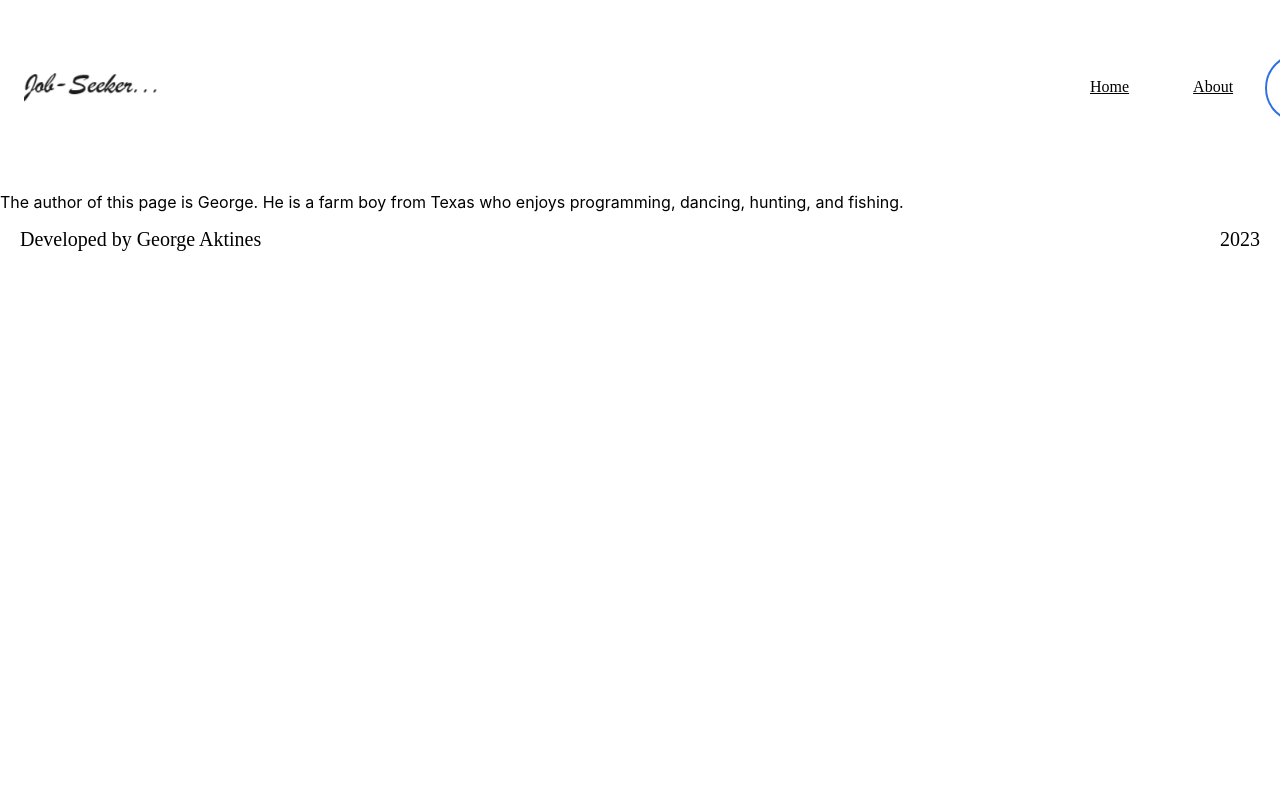
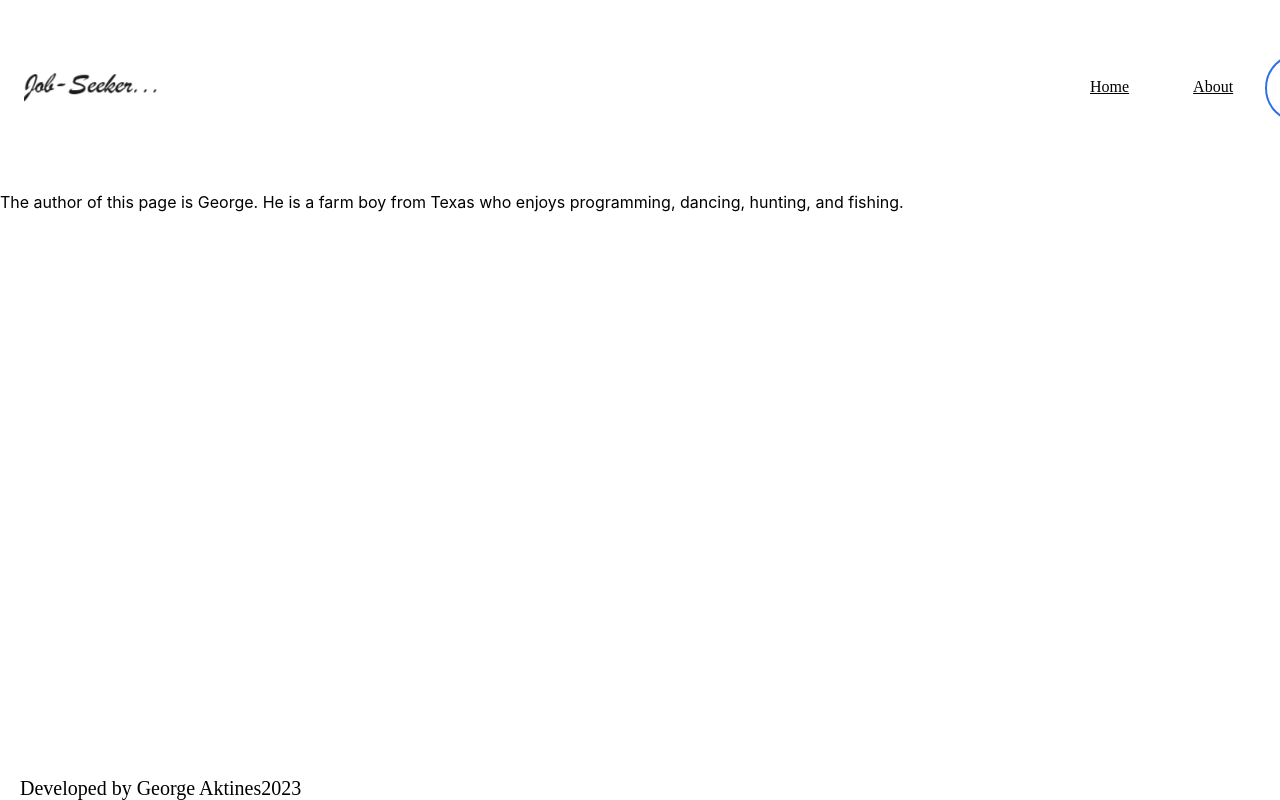
Before and after one commit to Gaktines/job-explorer-frontend, a React app: page /#/about in a window 1280 px wide. Shown: the top 800 px of the page. Built offline with nearby package versions, Linux system fonts and the light colour scheme; no server answers.

Commit message:
jsupdates

```diff
--- a/src/components/App/App.js
+++ b/src/components/App/App.js
@@ -104,7 +104,6 @@ function App() {
   useEffect(() => {
     fetchJobs()
       .then((data) => {
-        console.log(data);
         const apiData = data.results.map((job) => ({
           companyName: job.company.name,
           jobName: job.name,
@@ -112,7 +111,6 @@ function App() {
           jobPostingDate: job.publication_date,
         }));
         setJobItems(apiData);
-        console.log(apiData);
       })
       .catch((e) => {
         console.error(e);
--- a/src/components/Footer/Footer.css
+++ b/src/components/Footer/Footer.css
@@ -8,6 +8,8 @@
     justify-content: space-between;
     align-items: center;
     padding: 0 20px;
+    position: absolute;
+    bottom: 0px;
 }
 
 .footer__name {
--- a/src/components/JobCard/JobCard.js
+++ b/src/components/JobCard/JobCard.js
@@ -4,7 +4,6 @@ import "./JobCard.css";
 
 const JobCard = ({ onSelectCard, loggedIn, item }) => {
   //const currentUser = useContext(CurrentUserContext);
-console.log(item);
   return (
     <div className="card__block">
     <div className="card">
--- a/src/components/Main/Main.css
+++ b/src/components/Main/Main.css
@@ -5,10 +5,11 @@
   gap: 10px 10px;
   }
 
-  @media only screen and (max-width: 600px) {
+  @media only screen and (min-width: 300px) and (max-width: 600px) {
     .card__items {
         display: flex;
         flex-direction: column;
         flex-wrap: wrap;
+        align-items: center;
     }
   }
--- a/src/components/Main/Main.js
+++ b/src/components/Main/Main.js
@@ -3,7 +3,6 @@ import React from "react";
 import JobCard from "../JobCard/JobCard";
 
 function Main({ onSelectCard, jobItems, setSelectedCard, loggedIn }) {
-  console.log(jobItems);
   const current = new Date();
   const date = `${current.getFullYear()}-${current.getMonth()+1}-${current.getDate()}`;
 
```
